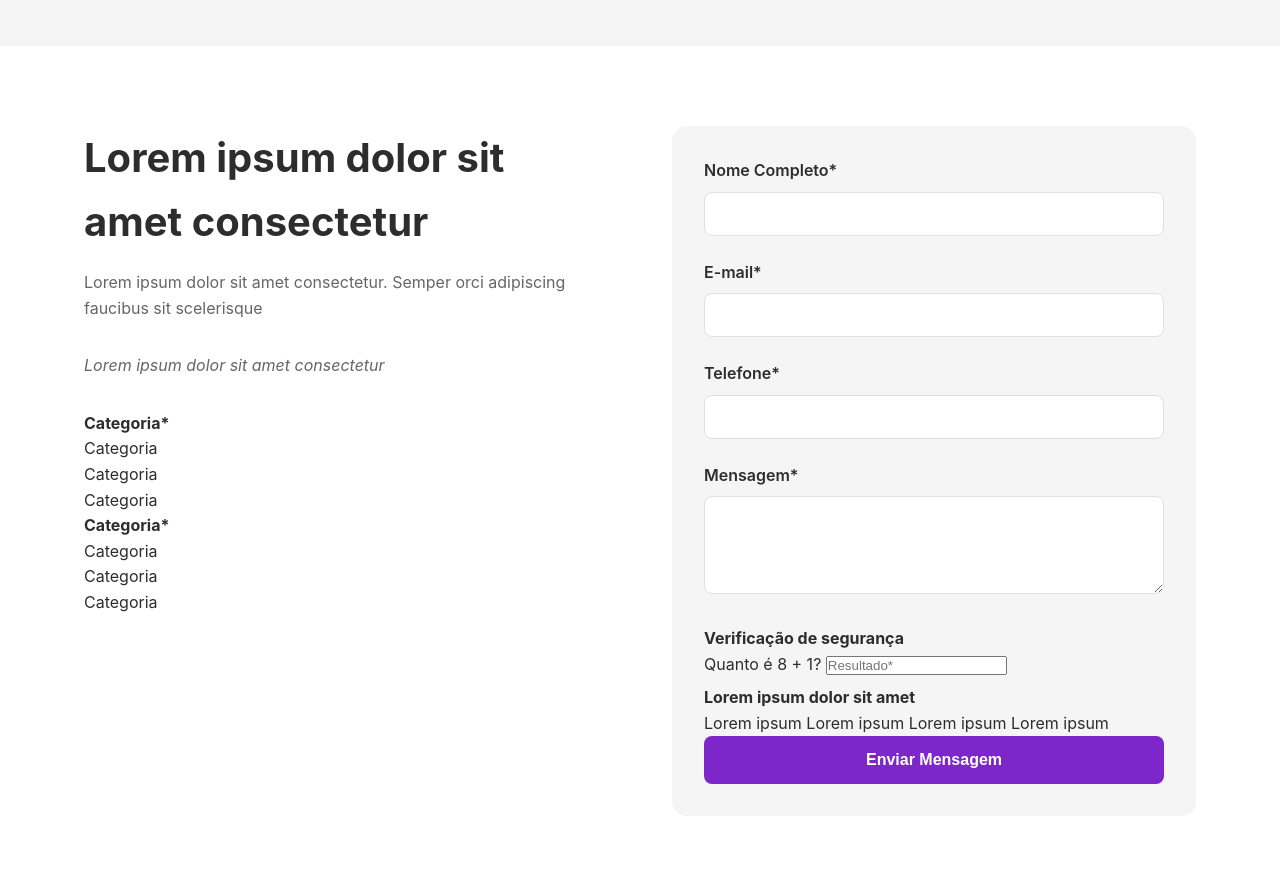
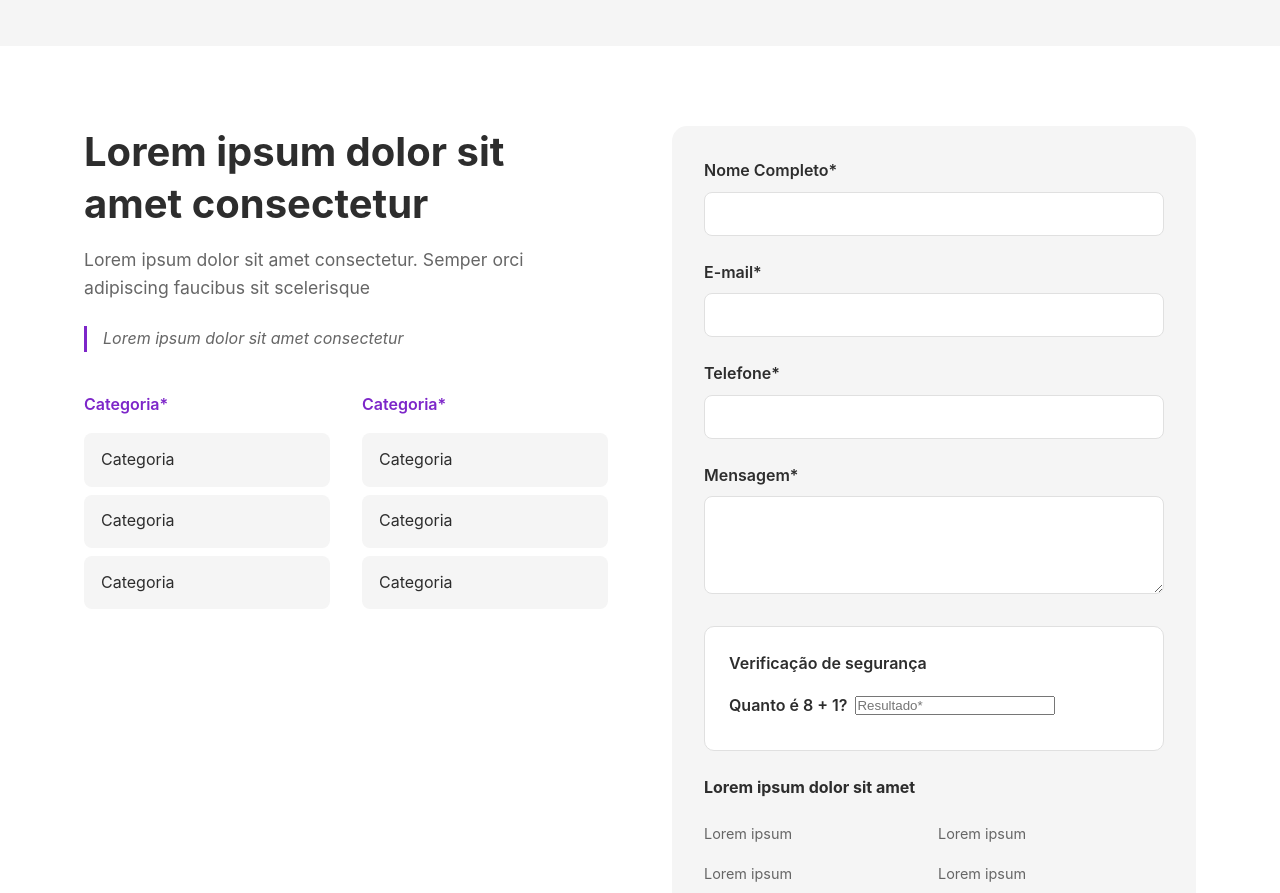
Before and after one commit to Deathsummer13/case-tecnico, a plain HTML site: page index.html in a window 1280 px wide. Shown: the part 1360-2253 px from the top of the page. Drawn offline with Linux system fonts and the light colour scheme.

Commit message:
Refactor CSS styles for improved organization

```diff
--- a/style.css
+++ b/style.css
@@ -335,7 +335,7 @@ body {
     background: #6a1fb0;
 }
 
-/* Formulário de Contato */
+/* Formulário de Contato - Layout Específico */
 .contato {
     padding: 80px 0;
     background: var(--white);
@@ -348,34 +348,59 @@ body {
 }
 
 .contato-info h2 {
-    font-size: 2.5rem;
+    font-size: 2rem;
     margin-bottom: 1rem;
     color: var(--text-dark);
+    line-height: 1.3;
 }
 
-.contato-info p {
+.contato-desc {
     color: var(--text-light);
-    margin-bottom: 2rem;
+    margin-bottom: 1.5rem;
     line-height: 1.6;
+    font-size: 1.1rem;
 }
 
-.contato-details {
-    display: flex;
-    flex-direction: column;
-    gap: 1rem;
+.contato-quote {
+    font-style: italic;
+    color: var(--text-light);
+    margin-bottom: 2.5rem;
+    padding-left: 1rem;
+    border-left: 3px solid var(--primary-color);
 }
 
-.contato-item {
-    display: flex;
-    align-items: center;
-    gap: 1rem;
-    color: var(--text-light);
+/* Categorias Grid */
+.categorias-grid {
+    display: grid;
+    grid-template-columns: 1fr 1fr;
+    gap: 2rem;
+    margin-bottom: 2rem;
 }
 
-.contato-icon {
-    font-size: 1.2rem;
+.categoria-col h4 {
+    color: var(--primary-color);
+    margin-bottom: 1rem;
+    font-size: 1rem;
+    font-weight: 600;
 }
 
+.categoria-item {
+    padding: 0.8rem 1rem;
+    background: var(--gray-light);
+    border-radius: 8px;
+    margin-bottom: 0.5rem;
+    color: var(--text-dark);
+    border: 1px solid transparent;
+    transition: all 0.3s;
+    cursor: pointer;
+}
+
+.categoria-item:hover {
+    border-color: var(--primary-color);
+    background: var(--white);
+}
+
+/* Formulário */
 .contato-form {
     background: var(--gray-light);
     padding: 2rem;
@@ -409,12 +434,38 @@ body {
     border-color: var(--primary-color);
 }
 
-/* Verificação Matemática */
-.math-verification {
+/* Verificação de Segurança */
+.security-verification {
     background: var(--white);
-    padding: 1rem;
-    border-radius: 8px;
-    border-left: 4px solid var(--primary-color);
+    padding: 1.5rem;
+    border-radius: 10px;
+    border: 1px solid var(--gray-border);
+    margin-bottom: 1.5rem;
+}
+
+.security-verification h4 {
+    color: var(--text-dark);
+    margin-bottom: 1rem;
+    font-size: 1rem;
+    font-weight: 600;
+}
+
+.math-problem {
+    display: flex;
+    align-items: center;
+    gap: 0.5rem;
+    flex-wrap: wrap;
+}
+
+.math-problem span {
+    font-weight: 600;
+    color: var(--text-dark);
+}
+
+.math-problem input {
+    flex: 1;
+    min-width: 120px;
+    max-width: 200px;
 }
 
 .feedback {
@@ -429,6 +480,29 @@ body {
 
 .feedback.incorrect {
     color: #e74c3c;
+}
+
+/* Footer do Formulário */
+.form-footer {
+    margin-bottom: 2rem;
+}
+
+.form-note {
+    color: var(--text-dark);
+    margin-bottom: 1rem;
+    font-size: 1rem;
+}
+
+.form-checklist {
+    display: grid;
+    grid-template-columns: 1fr 1fr;
+    gap: 0.5rem;
+}
+
+.form-checklist span {
+    color: var(--text-light);
+    font-size: 0.9rem;
+    padding: 0.3rem 0;
 }
 
 .submit-btn {
@@ -550,4 +624,30 @@ body {
     .section-title {
         font-size: 3rem;
     }
+
+    .contato-info h2 {
+        font-size: 2.5rem;
+    }
 }
+
+/* Ajustes Responsivos para Mobile */
+@media (max-width: 767px) {
+    .categorias-grid {
+        grid-template-columns: 1fr;
+        gap: 1rem;
+    }
+
+    .form-checklist {
+        grid-template-columns: 1fr;
+    }
+
+    .math-problem {
+        flex-direction: column;
+        align-items: flex-start;
+    }
+
+    .math-problem input {
+        max-width: 100%;
+        width: 100%;
+    }
+}
```
